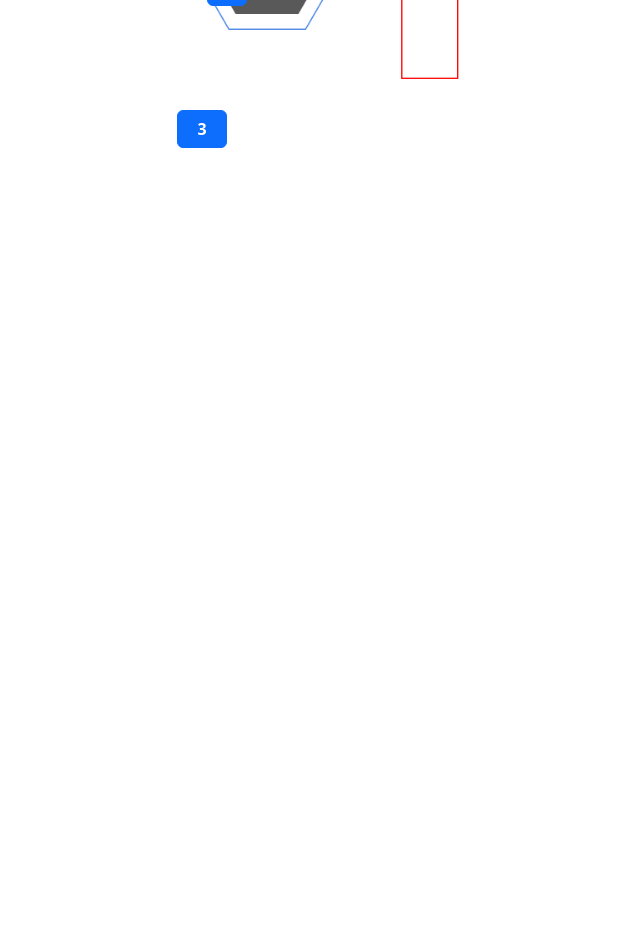
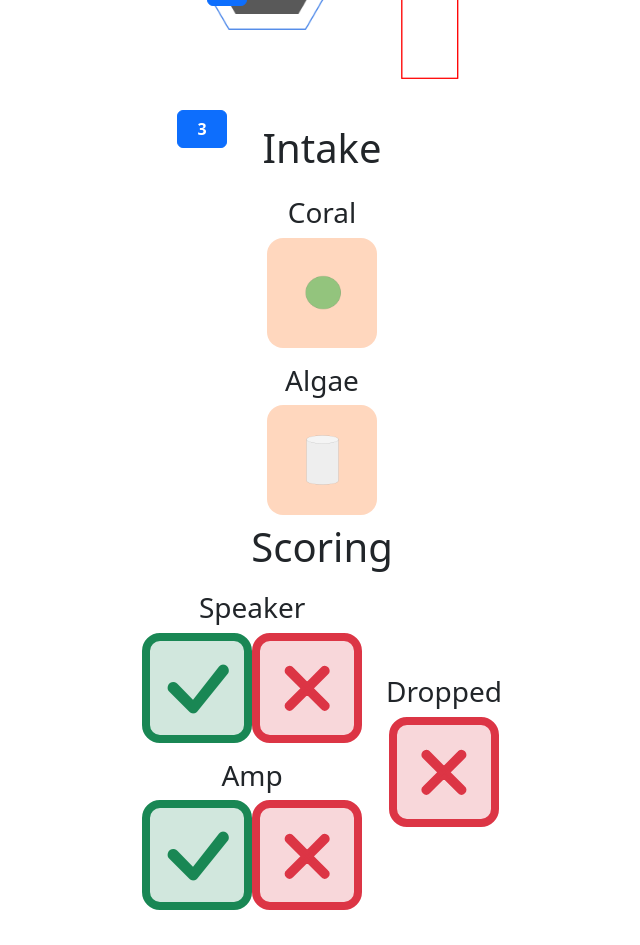
Before and after one commit to frc868/houndscout-2024, a Next.js app: page /sandbox in a window 1280 px wide. Shown: the part 240-1185 px from the top of the page, without its empty margins (318-958 px from the left). Before the commit the page ends 800 px from the top, so only its background shows below. Built offline with nearby package versions, Linux system fonts and the light colour scheme; what next-redux-wrapper would draw is missing.

Commit message:
Added intake and scoring mockup to sandbox

```diff
--- a/src/app/sandbox/page.tsx
+++ b/src/app/sandbox/page.tsx
@@ -2,11 +2,13 @@
 
 /* eslint-disable @next/next/no-img-element */
 import { Alliance } from "@/lib/enums";
-import { Button } from "react-bootstrap";
+import { Button, Col, Row } from "react-bootstrap";
 export default function Data() {
-    //Update these two variables to change certain aspects of the boilerplate.
+    //Update these variables to change certain aspects of the boilerplate.
     let allianceIsBlue: boolean = true;
     let blueOnLeft: boolean = true;
+    let active: boolean = true;
+    let selected: boolean = true;
 
     return(
         <>
@@ -36,7 +38,7 @@ export default function Data() {
                             ? blueOnLeft
                                 ? {
                                     position: "absolute",
-                                    top: "120px",
+                                    top: "10px",
                                     left: "55px",
                                 }
                                 : {
@@ -146,7 +148,173 @@ export default function Data() {
                     </div>
                 </div>
             </div>
+            {/* TeleopIntakeSelector */}
+                <div className="d-flex flex-column align-items-center">
+                <h1 className="text-center mb-3">Intake</h1>
 
+                <div className="d-flex justify-content-center flex-column">
+                    <div className="d-flex flex-column my-2">
+                    <h3 className="text-center">Coral</h3>
+                    {/* AlgaeButton */}
+                        <div className=""
+                        // {className || ""}
+                        >
+                        <div
+                            className={`mx-2 grow d-flex justify-content-center align-items-center rounded-4
+                            ${selected ? `intake-note-selected` : ""}
+                            `}
+                            style={{ width: "110px", height: "110px" }}
+                            // onMouseDown={handleSelection}
+                        >
+                            <img className="" alt="" src={`/assets/algae_object.png`} width={85} />
+                        </div>
+                        </div>
+                    </div>
+                    <div className="d-flex flex-column my-2">
+                    <h3 className="text-center">Algae</h3>
+                    {/* CoralButton */}
+                    <div className=""
+                        // {className || ""}
+                        >
+                        <div
+                            className={`mx-2 grow d-flex justify-content-center align-items-center rounded-4
+                            ${selected ? `intake-note-selected` : ""}
+                            `}
+                            style={{ width: "110px", height: "110px" }}
+                            // onMouseDown={handleSelection}
+                        >
+                            <img className="" alt="" src={`/assets/coral_object.png`} width={85} />
+                        </div>
+                        </div>
+                    </div>
+                </div>
+                </div>
+
+            {/* TeleopScoringPanel */}
+            <div className="d-flex flex-column align-items-center">
+                <h1 className="text-center mb-1">Scoring</h1>
+                <Row>
+                    <Col>
+                    <div className="d-flex flex-column my-3">
+                        <h3 className="text-center">Speaker</h3>
+                        <div className="d-flex justify-content-center">
+                        {/* scoreButton */}
+                            <div className=""
+                        // {className || ""}
+                        >
+                        <div
+                            className={`d-flex justify-content-center align-items-center border border-5 score-button rounded-4 grow ${
+                            active
+                                ? "bg-success-subtle border-success text-success"
+                                : "bg-secondary-subtle border-secondary text-secondary"
+                            }`}
+                            style={{
+                            width: "110px",
+                            height: "110px",
+                            fontSize: "90pt",
+                            }}
+                            // onMouseDown={handleClick}
+                        >
+                            <i className="bi bi-check" />
+                        </div>
+                        </div>
+                        {/* FailButton */}
+                        <div className=""
+                        // {className || ""}
+                        >
+                            <div
+                                className={`d-flex justify-content-center align-items-center border border-5 score-button rounded-4 grow ${
+                                active
+                                    ? "bg-danger-subtle border-danger text-danger"
+                                    : "bg-secondary-subtle border-secondary text-secondary"
+                                }`}
+                                style={{
+                                width: "110px",
+                                height: "110px",
+                                fontSize: "70pt",
+                                WebkitTextStroke: "4px",
+                                }}
+                                // onMouseDown={handleClick}
+                            >
+                                <i className="bi bi-x" />
+                            </div>
+                            </div>
+                        </div>
+                    </div>
+                    <div className="d-flex flex-column my-3">
+                        <h3 className="text-center">Amp</h3>
+                        <div className="d-flex justify-content-center">
+                        {/* scoreButton */}
+                        <div className=""
+                        // {className || ""}
+                        >
+                        <div
+                            className={`d-flex justify-content-center align-items-center border border-5 score-button rounded-4 grow ${
+                            active
+                                ? "bg-success-subtle border-success text-success"
+                                : "bg-secondary-subtle border-secondary text-secondary"
+                            }`}
+                            style={{
+                            width: "110px",
+                            height: "110px",
+                            fontSize: "90pt",
+                            }}
+                            // onMouseDown={handleClick}
+                        >
+                            <i className="bi bi-check" />
+                        </div>
+                        </div>
+                        {/* FailButton */}
+                        <div className=""
+                        // {className || ""}
+                        >
+                            <div
+                                className={`d-flex justify-content-center align-items-center border border-5 score-button rounded-4 grow ${
+                                active
+                                    ? "bg-danger-subtle border-danger text-danger"
+                                    : "bg-secondary-subtle border-secondary text-secondary"
+                                }`}
+                                style={{
+                                width: "110px",
+                                height: "110px",
+                                fontSize: "70pt",
+                                WebkitTextStroke: "4px",
+                                }}
+                                // onMouseDown={handleClick}
+                            >
+                                <i className="bi bi-x" />
+                            </div>
+                            </div>
+                        </div>
+                    </div>
+
+                    </Col>
+                    <Col className="d-flex flex-column justify-content-center align-items-center my-3">
+                    <h3 className="text-center">Dropped</h3>
+                    {/* FailButton */}
+                    <div className=""
+                        // {className || ""}
+                        >
+                            <div
+                                className={`d-flex justify-content-center align-items-center border border-5 score-button rounded-4 grow ${
+                                active
+                                    ? "bg-danger-subtle border-danger text-danger"
+                                    : "bg-secondary-subtle border-secondary text-secondary"
+                                }`}
+                                style={{
+                                width: "110px",
+                                height: "110px",
+                                fontSize: "70pt",
+                                WebkitTextStroke: "4px",
+                                }}
+                                // onMouseDown={handleClick}
+                            >
+                                <i className="bi bi-x" />
+                            </div>
+                            </div>
+                    </Col>
+                </Row>
+                </div>
         </>
     )
 }
--- a/src/components/client/content/PrematchContent.tsx
+++ b/src/components/client/content/PrematchContent.tsx
@@ -13,7 +13,7 @@ interface Props {
   show: boolean;
 }
 
-//So far, all you really need to do is put the approximate starting position; everything else is handled by the admin.
+//All the scouter really needs to do is put the approximate starting position; everything else is handled by the lead.
 export default function PrematchContent({ show }: Props) {
   const dispatch = useDispatch<AppDispatch>();
   const scores = useSelector((state: ReduxState) => state.scores);
--- a/src/components/client/mini/IntakeButton.tsx
+++ b/src/components/client/mini/CoralButton.tsx
@@ -7,7 +7,7 @@ interface Props {
 }
 
 //A picture of the game piece used to indicate an intake location in teleop.
-export default function IntakeButton({
+export default function CoralButton({
   selected,
   handleSelection,
   className,
@@ -21,7 +21,7 @@ export default function IntakeButton({
         style={{ width: "110px", height: "110px" }}
         onMouseDown={handleSelection}
       >
-        <img className="" alt="" src={`/assets/note.png`} width={85} />
+        <img className="" alt="" src={`/assets/coral_object.png`} width={85} />
       </div>
     </div>
   );
```
Also changed, not shown: src/components/client/mini/AlgaeButton.tsx (added, +28 -0 lines), 1 other file (tests, documents, lock files or other folders).
